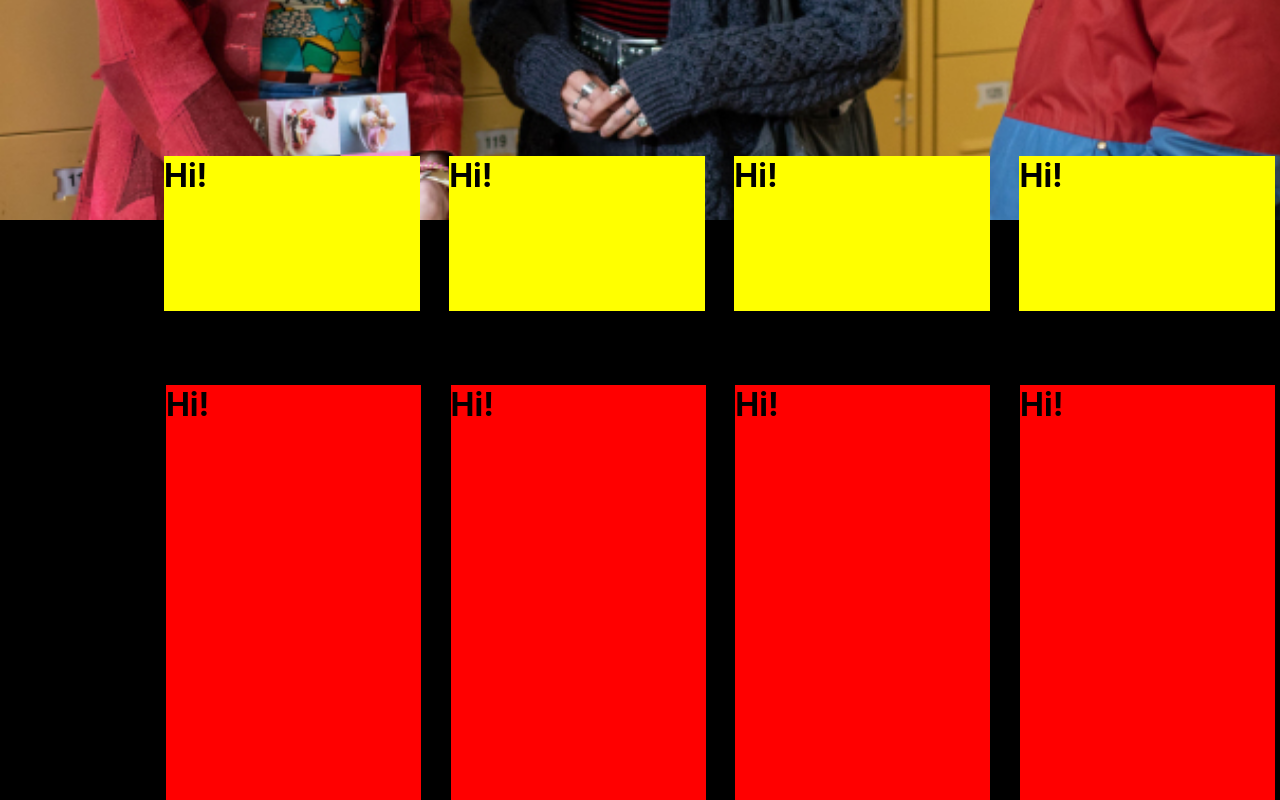
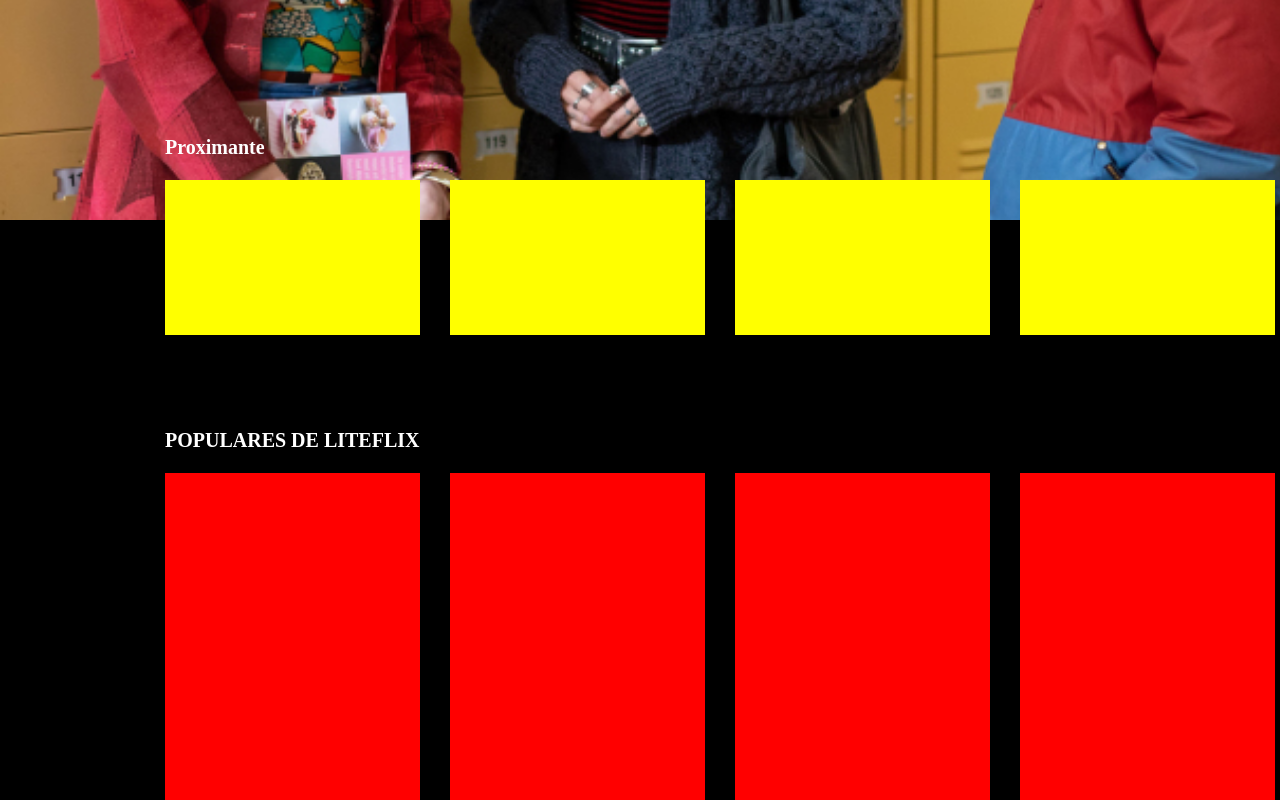
Before and after one commit to jackantico1/liteflix, a React (Create React App) app: page / in a window 1280 px wide. Shown: the part 540-1340 px from the top of the page. Built offline with nearby package versions, Linux system fonts and the light colour scheme.

Commit message:
Added state to project

```diff
--- a/src/App.js
+++ b/src/App.js
@@ -6,18 +6,35 @@ import Model from './components/Model/Model';
 
 class App extends Component {
 
+  state = {
+    showUserMenu: false,
+    showModel: false
+  }
+
   render () {
 
-    //This is where we need to use state, I just don't know how to use it yet
+    const handleUserMenuClicked = () => {
+      this.setState((state) => ({
+        showUserMenu: !this.state.showUserMenu,
+        showModel: false
+      }));
+    };
+
+    // const handleAddButtonClicked = () => {
+    //   this.setState((state) => ({
+    //     showModel: true
+    //   }));
+    // };
+
     let HiddenItem;
-    if ((1 === 2)) {
+    if (this.state.showModel) {
       HiddenItem = <Model/>
     }
 
     return (
       <div className="App">
         {HiddenItem}
-        <Hero showUserMenu={false}/>
+        <Hero showUserMenu={this.state.showUserMenu} handleUserMenuClicked={handleUserMenuClicked}/>
         <Collection collectionNum="collectionOne"/>
         <Collection collectionNum="collectionTwo"/>
       </div>
--- a/src/components/Card/Card.js
+++ b/src/components/Card/Card.js
@@ -6,7 +6,7 @@ class Card extends Component {
   render () {
     return (
       <div className={this.props.cardType}>
-          <h1>Hi!</h1>
+
       </div>
     );
   }
--- a/src/components/Collection/Collection.css
+++ b/src/components/Collection/Collection.css
@@ -1,7 +1,4 @@
 .collectionOne {
-    margin-left: 164px;
-    margin-right: 165px;
-    margin-top: -64px;
     height: 154px;
     display: flex;
     flex-direction: row;
@@ -9,11 +6,50 @@
   }
 
   .collectionTwo {
-    margin-left: 165.9px;
-    margin-right: 164.8px;
     height: 509px;
     display: flex;
     flex-direction: row;
-    margin-top: 75px;
     justify-content: space-between;
   }
+
+  .collectionContainerOne {
+    margin-left: 165px;
+    margin-right: 165px;
+    margin-top: -84px;
+    display: flex;
+    flex-direction: column;
+  }
+
+  .collectionContainerTwo {
+    margin-left: 165px;
+    margin-right: 165px;
+    margin-top: 75px;
+    display: flex;
+    flex-direction: column;
+  }
+
+  .collectionTitleOne {
+    margin-top: 0px;
+    margin-bottom: 20px;
+    height: 24px;
+    font-family: Montserrat;
+    font-size: 20px;
+    font-weight: bold;
+    font-stretch: normal;
+    font-style: normal;
+    line-height: normal;
+    letter-spacing: normal;
+    color: white;
+  }
+
+  .collectionTitleTwo {
+    height: 24px;
+    font-family: Montserrat;
+    font-size: 20px;
+    font-weight: bold;
+    font-stretch: normal;
+    font-style: normal;
+    line-height: normal;
+    letter-spacing: normal;
+    color: white;
+  }
--- a/src/components/Collection/Collection.js
+++ b/src/components/Collection/Collection.js
@@ -1,24 +1,40 @@
 import React, {Component} from 'react';
 import './Collection.css';
 import Card from '../Card/Card';
+
+// const mainItems = [{displayImage: "Inicio"}, {displayImage: "Series"}, {displayImage: "Pelícualas"}, {displayText: "Agregados recientemente"}];
+
+// const secondaryItems = [{displayImage: "Inicio"}, {displayImage: "Series"}, {displayImage: "Pelícualas"}, {displayImage: "Agregados recientemente"}];
 
 class Collection extends Component {
 
   render () {
 
     let cardType = ""
+    let collectionContainerType = ""
+    let collectionTitleType = ""
+    let collectionTitle = ""
     if (this.props.collectionNum === "collectionOne") {
         cardType = "smallCard"
+        collectionContainerType = "collectionContainerOne"
+        collectionTitleType = "collectionTitleOne"
+        collectionTitle = "Proximante"
     } else {
         cardType = "largeCard"
+        collectionContainerType = "collectionContainerTwo"
+        collectionTitleType = "collectionTitleTwo"
+        collectionTitle = "POPULARES DE LITEFLIX"
     }
 
     return (
-      <div className={this.props.collectionNum}>
-        <Card cardType={cardType}/>
-        <Card cardType={cardType}/>
-        <Card cardType={cardType}/>
-        <Card cardType={cardType}/>
+      <div className={collectionContainerType}>
+        <p className={collectionTitleType}>{collectionTitle}</p>
+        <div className={this.props.collectionNum}>
+          <Card cardType={cardType}/>
+          <Card cardType={cardType}/>
+          <Card cardType={cardType}/>
+          <Card cardType={cardType}/>
+        </div>
       </div>
     );
   }
--- a/src/components/Hero/Hero.js
+++ b/src/components/Hero/Hero.js
@@ -10,6 +10,8 @@ class Hero extends Component {
 
   render () {
 
+
+
     let HiddenItem;
     if (this.props.showUserMenu) {
       HiddenItem = <UserMenu/>
@@ -21,7 +23,7 @@ class Hero extends Component {
           <Logo/>
           <NavBar type="main" className="main"/>
           <Icon type="bigIcon"/>
-          <NavBar type="secondary" className="secondary"/>
+          <NavBar type="secondary" className="secondary" handleUserMenuClicked={this.props.handleUserMenuClicked}/>
           {HiddenItem}
         </div>
         <HeroInfo/>
--- a/src/components/Icon/Icon.js
+++ b/src/components/Icon/Icon.js
@@ -8,6 +8,8 @@ import ArrowIcon from '../../assets/arrow@3x.png';
 class Icon extends Component {
 
   render () {
+
+
 
     let icon = null
     if (this.props.type === "plusIcon") {
@@ -30,10 +32,9 @@ class Icon extends Component {
       </div>;
     } else if (this.props.type === "arrowIcon") {
       icon = <div className={this.props.type}>
-        <img src={ArrowIcon} alt="arrow" className="arrow">
+        <img src={ArrowIcon} alt="arrow" className="arrow" onClick={this.props.handleUserMenuClicked}>
 
         </img>
-        <button onClick>Click Me!</button>
       </div>;
     }
 
--- a/src/components/NavBar/NavBar.js
+++ b/src/components/NavBar/NavBar.js
@@ -17,7 +17,7 @@ class NavBar extends Component {
       items = secondaryItems.map(item=><NavItem {...item}/>)
       items.push(<Icon type="bellIcon"/>)
       items.push(<Icon type="userIcon"/>)
-      items.push(<Icon type="arrowIcon"/>)
+      items.push(<Icon type="arrowIcon" handleUserMenuClicked={this.props.handleUserMenuClicked}/>)
     }
 
     return (
```
